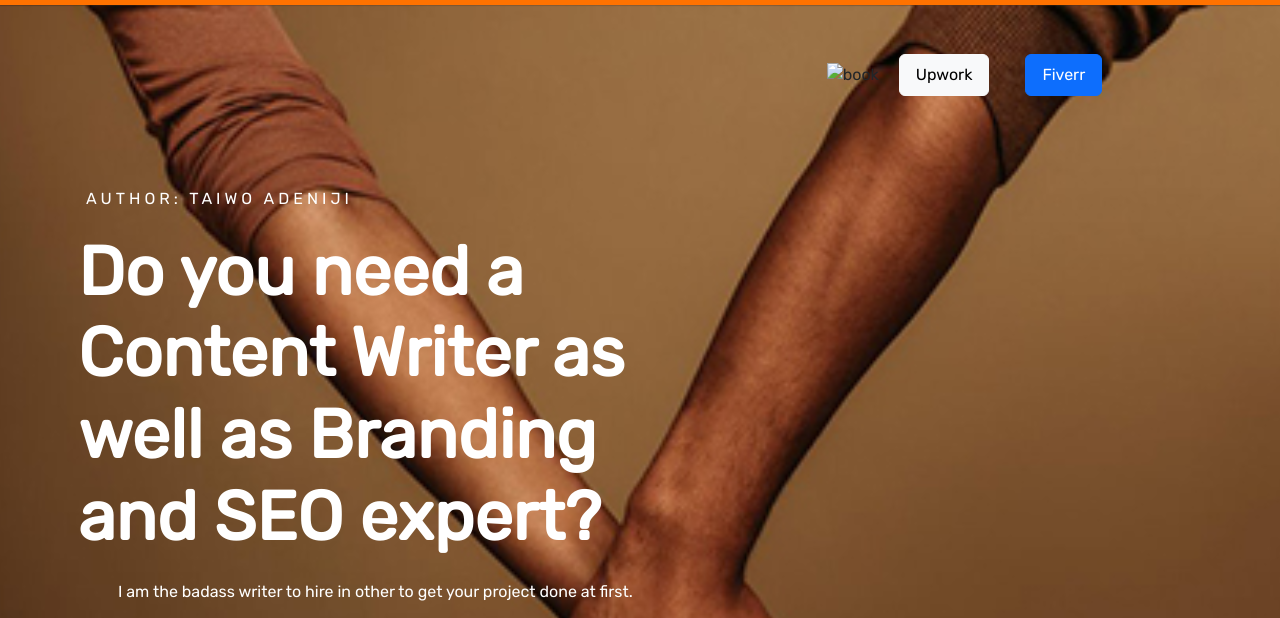
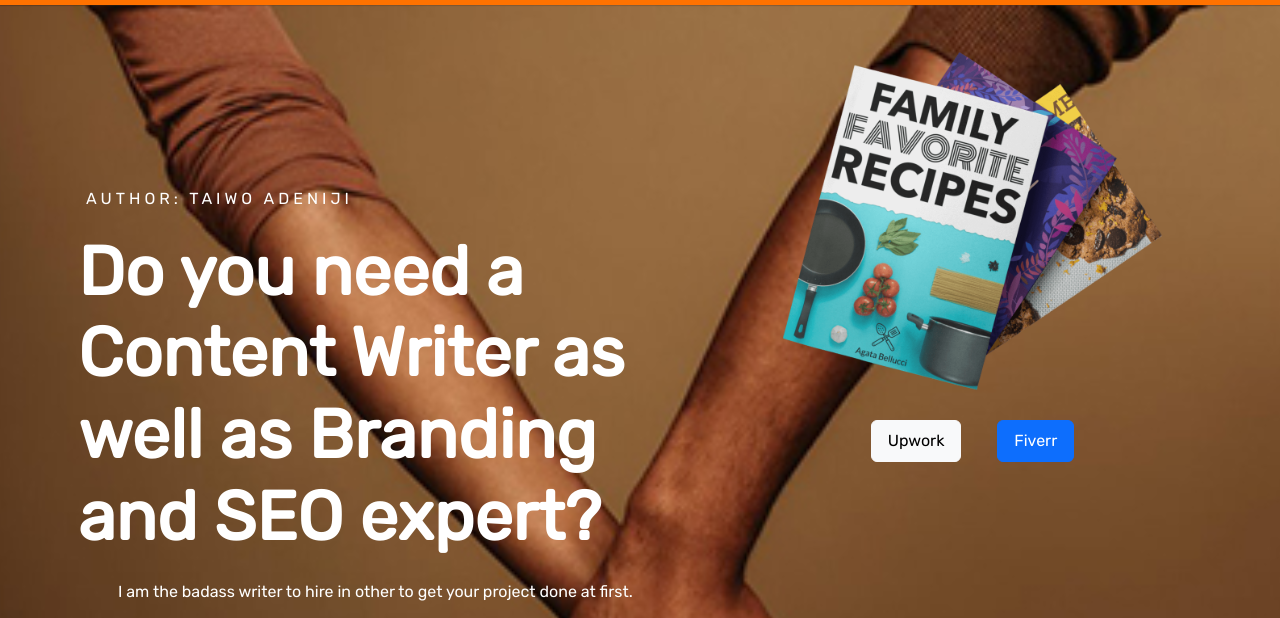
Before and after one commit to Adenijitaiwo/my-landing-page, a plain HTML site: page index.html in a window 1280 px wide. Shown: the part 124-742 px from the top of the page. Drawn offline with nearby package versions, Linux system fonts and the light colour scheme; a script that the page names is missing; files whose address does not match are found by name; a web font is replaced by a local one.

Commit message:
updated 05-06

```diff
--- a/index.html
+++ b/index.html
@@ -73,7 +73,7 @@
         </div>
 
         <div class="col-md-5 col-sl-12 h-25 ">
-          <img src="image/ebk1.png" alt="book">
+          <img src="ebk1.png" alt="book">
 
           <a class="btn btn-light px-3 py-2 m-3" href="https://www.upwork.com/freelancers/~01c2d445a7fb76e8a7">Upwork</a>
           <a class="btn btn-primary px-3 py-2 m-3" href="https://www.fiverr.com/tbyte_penwriter?up_rollout=true">Fiverr</a>
```
